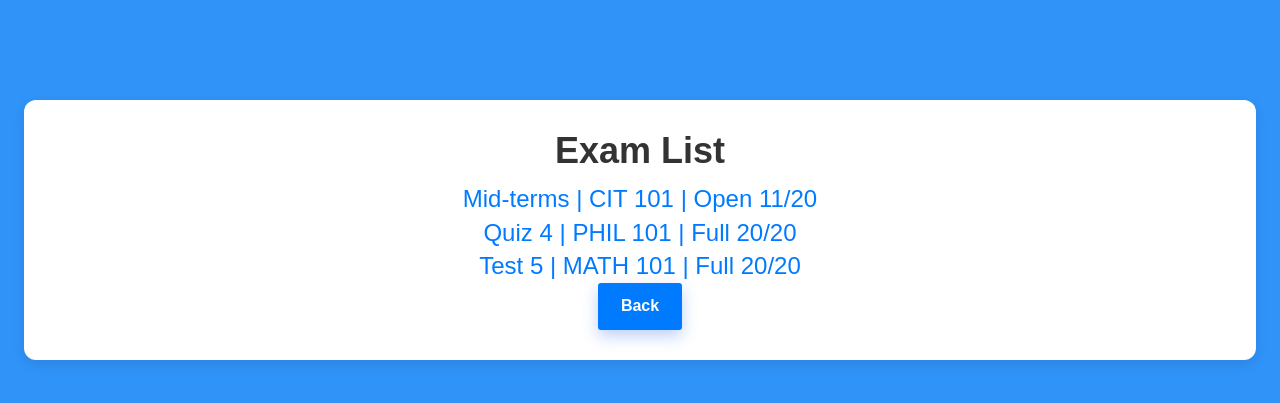
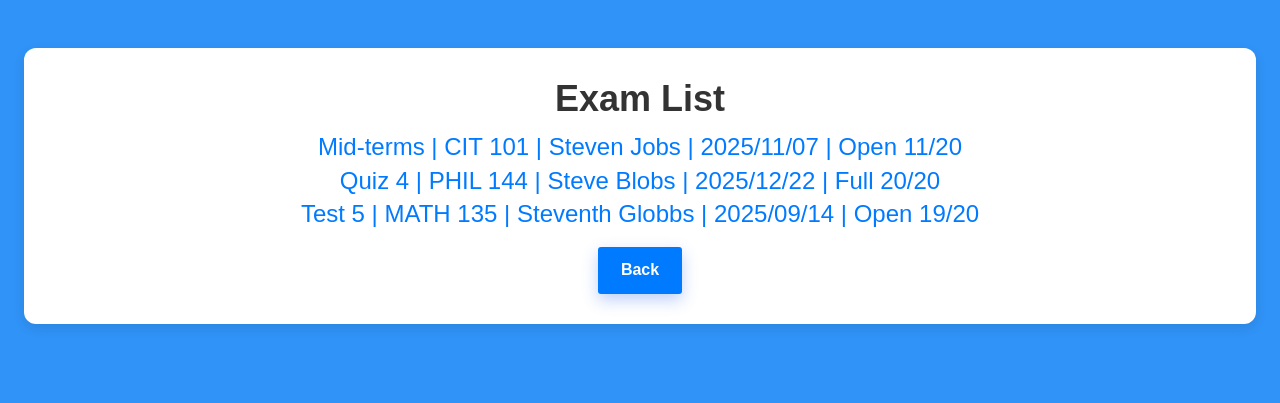
Before and after one commit to dee-ee/Exam_Sys, a PHP site: page /ExamSelection.html in a window 1280 px wide. Shown: the part 100-503 px from the top of the page. Run offline with PHP 8.4, Linux system fonts and the light colour scheme.

Commit message:
Format edits

```diff
--- a/AccountRegister.html
+++ b/AccountRegister.html
@@ -23,7 +23,11 @@
                 <input type="text" name="first_name" placeholder="First Name" required>
                 <input type="text" name="last_name" placeholder="Last Name" required>
                 <input type="text" name="student_id" placeholder="NSHE ID" required>
-                <input type="email" name="email" placeholder="Email Address" required> <!-- @student.csn.edu -->
+
+                <input type="email" name="email"
+                    pattern="^[a-zA-Z0-9._%+-]+@(csn\.edu|student.csn\.edu)$"
+                    placeholder="Email" required>  <!-- only csn.edu and student.csn.edu -->
+
                 <input type="text" name="password" placeholder="Password" required>
                 <input type="submit" value="Submit">
                 <!--<input type="submit" value="Submit" formaction="index.html">-->
--- a/ExamSelection.html
+++ b/ExamSelection.html
@@ -21,9 +21,9 @@
                 <h1>Exam List</h1>
                 <form>
                     <fieldset class="examselection">
-                        <p><a href="ExamSettings.html">Mid-terms | CIT 101 | Open 11/20</a></p>
-                        <p><a href="ExamSettings.html">Quiz 4 | PHIL 101 | Full 20/20</a></p>
-                        <p><a href="ExamSettings.html">Test 5 | MATH 101 | Full 20/20</a></p>
+                        <p><a href="ExamSettings.html">Mid-terms | CIT 101 | Steven Jobs | 2025/11/07 | Open 11/20</a></p>
+                        <p><a href="ExamSettings.html">Quiz 4 | PHIL 144 | Steve Blobs | 2025/12/22 | Full 20/20</a></p>
+                        <p><a href="ExamSettings.html">Test 5 | MATH 135 | Steventh Globbs | 2025/09/14 | Open 19/20</a></p>
                     </fieldset>
 
                     <fieldset class="submitbutton">
--- a/css/styles.css
+++ b/css/styles.css
@@ -109,6 +109,10 @@ header img {
   margin: 0 auto;
 }
 
+div {
+  margin-top: clamp(24px, 6vh, 100px);
+}
+
 .container {
   background: rgb(255, 255, 255);
   padding: 30px 40px;
@@ -116,7 +120,6 @@ header img {
   box-shadow: 0 4px 12px rgba(0,0,0,0.1);
   width: 350px;
   text-align: center;
-  margin-top: 100px; /* space between header and form */
 }
 
 .containerlarge {
@@ -126,7 +129,6 @@ header img {
   box-shadow: 0 4px 12px rgba(0,0,0,0.1);
   width: 90%;
   text-align: center;
-  margin-top: 100px; /* space between header and form */
 }
 
 .confirmation {
@@ -136,7 +138,6 @@ header img {
   box-shadow: 0 4px 12px rgba(46, 45, 45, 0.1);
   width: 350px;
   text-align: center;
-  margin-top: 100px; /* space between header and form */
 }
 
 /* ==========================================================================
@@ -165,6 +166,7 @@ input[type="submit"]{
   font-size: clamp(14px, 1.8vw, 16px);
   box-shadow: 0 6px 16px rgba(37, 99, 235, .3);
   transition: transform .06s ease, box-shadow .2s ease, background .2s ease;
+  margin-top: 1em;
 }
 
 input[type="submit"]:hover {
```
Also changed, not shown: ExamList.html (+9 -3 lines).
